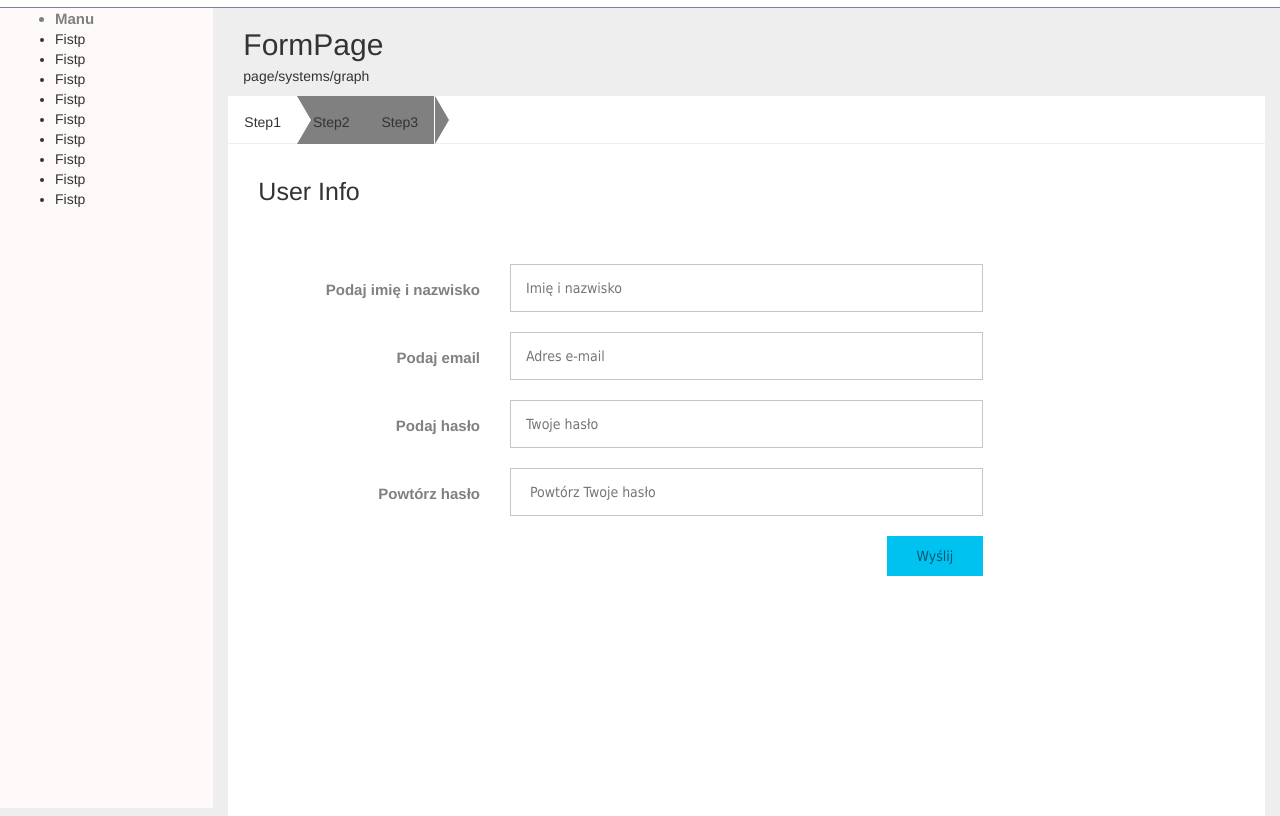
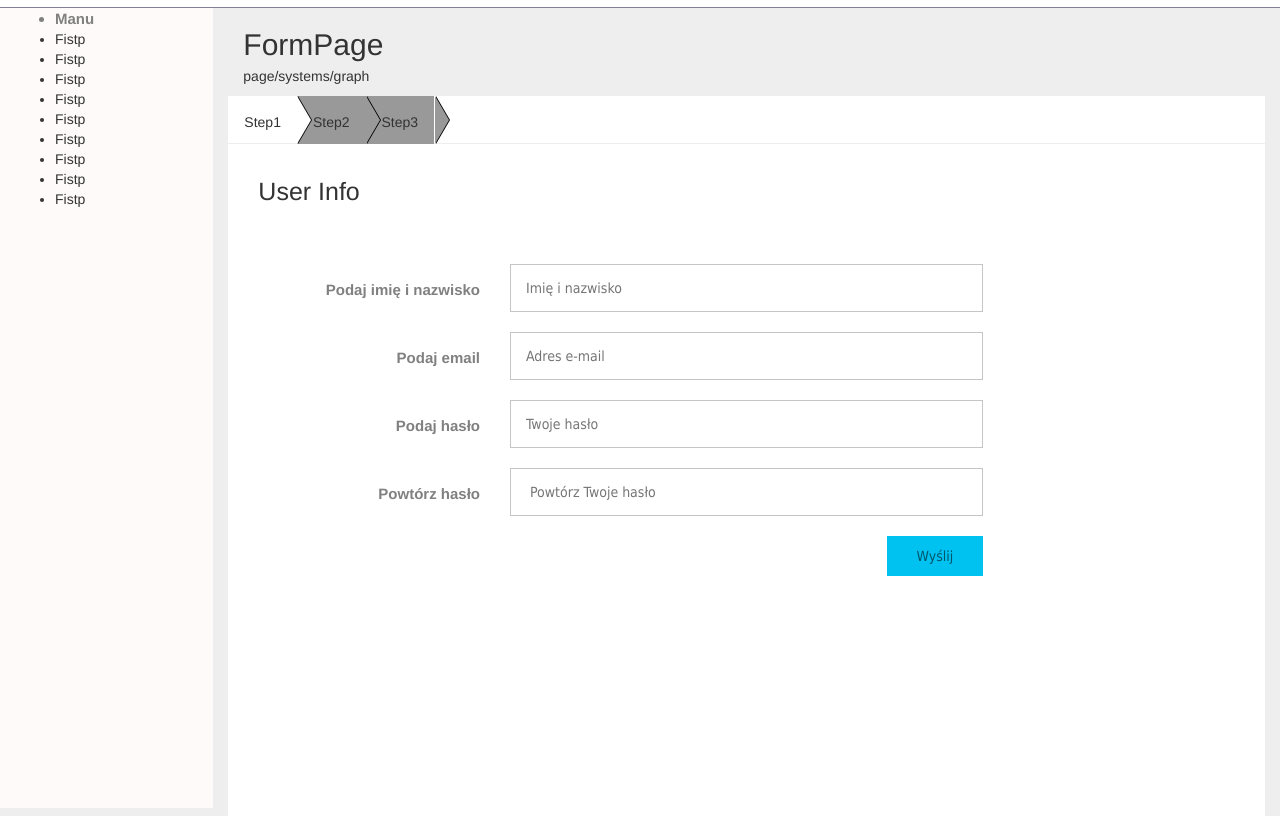
Before and after one commit to Ruudn7/customerAdd, a plain HTML site: page index.html in a window 1280 px wide. Shown: the part 63-879 px from the top of the page. Drawn offline with nearby package versions, Linux system fonts and the light colour scheme.

Commit message:
RightBorder

```diff
--- a/css/style.css
+++ b/css/style.css
@@ -135,6 +135,22 @@ form input[type="re_password"] {
     height: 48px;
 }
 
+
+
+.rSight1{
+    border: 24px solid transparent;
+    border-left: 14px solid black;
+    border-right: 0;
+    display: block;
+    position: absolute;
+    left:70px;
+    top: 0;
+    z-index: 1;
+
+}
+
+
+
 .rSight{
     border: 24px solid transparent;
     border-left: 14px solid white;
@@ -149,13 +165,25 @@ form input[type="re_password"] {
 
 .l1{
     left:138px;
-     border-left: 14px solid grey;
+     border-left: 14px solid #999999;
 }
+
+.l1_1{
+    left:139px;
+     border-left: 14px solid black;
+}
+
 
 .l2{
     left:207px;
-    border-left: 14px solid grey;
+    border-left: 14px solid #999999;
 }
+
+.l2_1{
+    left:208px;
+    border-left: 14px solid black;
+}
+
 .nclick{
-    background-color: grey;
+    background-color: #999999;
 }
--- a/index.html
+++ b/index.html
@@ -51,16 +51,22 @@
             <ul class = "topTool">
                 <li class = "step">
                     <p> Step1 </p>
+                    <span class="rSight1">
+                    </span>
                     <span class="rSight">
                     </span>
                 </li>
                 <li class = "step nclick">
                     <p> Step2 </p>
-                    <span class="rSight l1">
+                     <span class="rSight1  l1_1">
+                    </span>
+                    <span class="rSight  l1">
                     </span>
                  </li>
                   <li class = "step nclick">
                     <p> Step3 </p>
+                    <span class="rSight1  l2_1">
+                    </span>
                     <span class="rSight l2">
                     </span>
                  </li>
```
